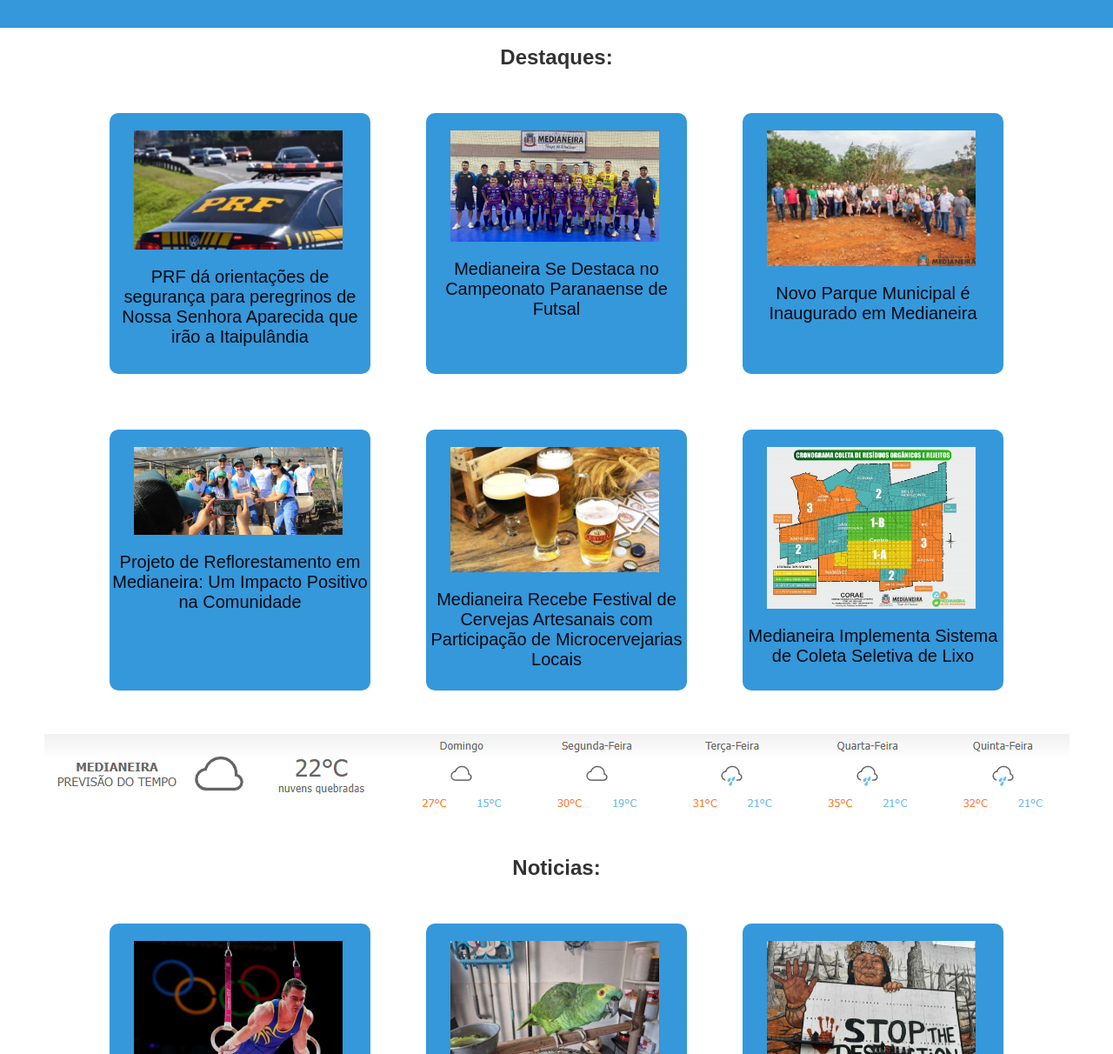
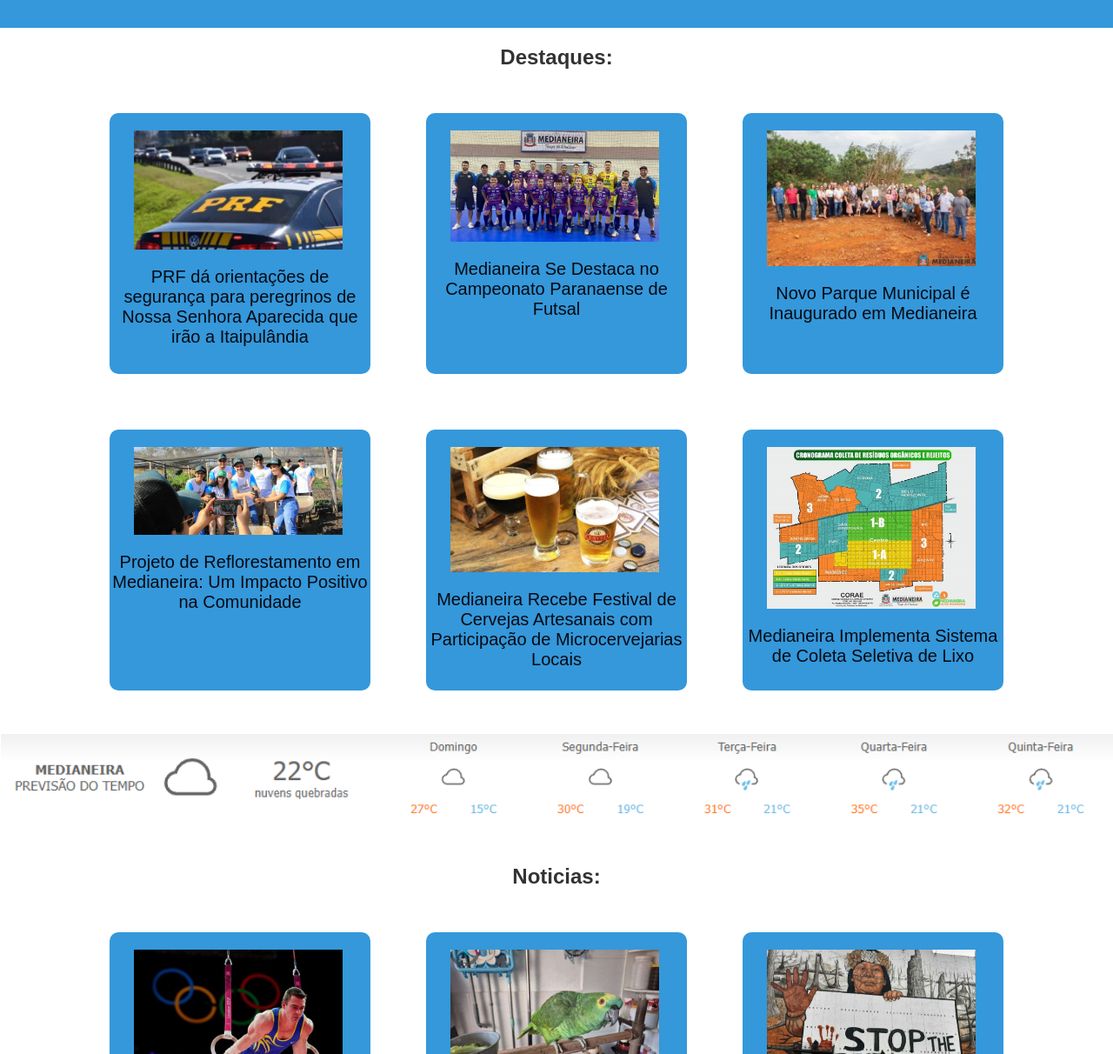
Before and after one commit to g-cand/expo_des_2024, a plain HTML site: page index.html in a window 1280 px wide. Shown: the part 88-1300 px from the top of the page at 87% size. Drawn offline with Linux system fonts and the light colour scheme.

Commit message:
Update width da div/imagem clima

```diff
--- a/css/main.css
+++ b/css/main.css
@@ -69,4 +69,9 @@
     display: flex;
     justify-content: center;
     align-items: center;
+    width: 100%;
 }
+
+.clima img {
+    width: 100%;
+}
```
